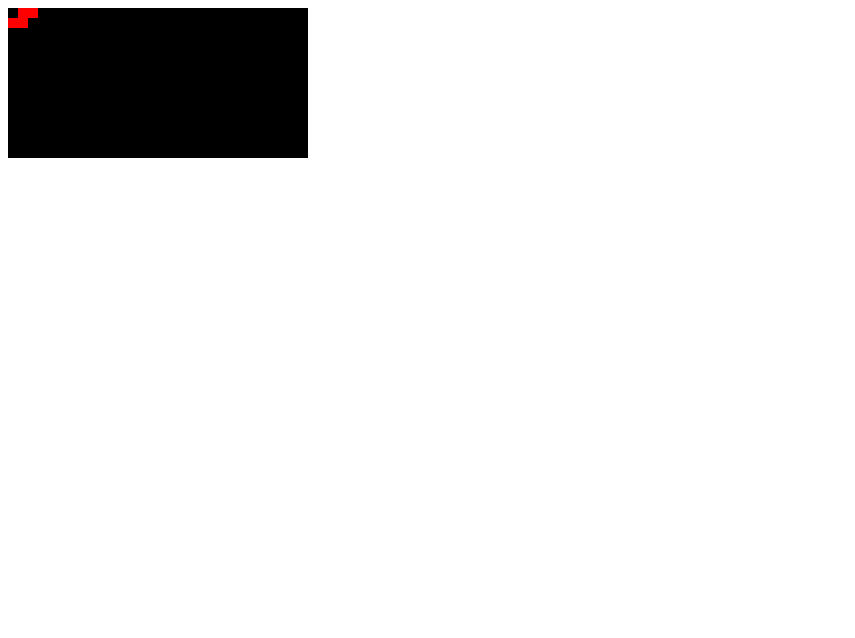
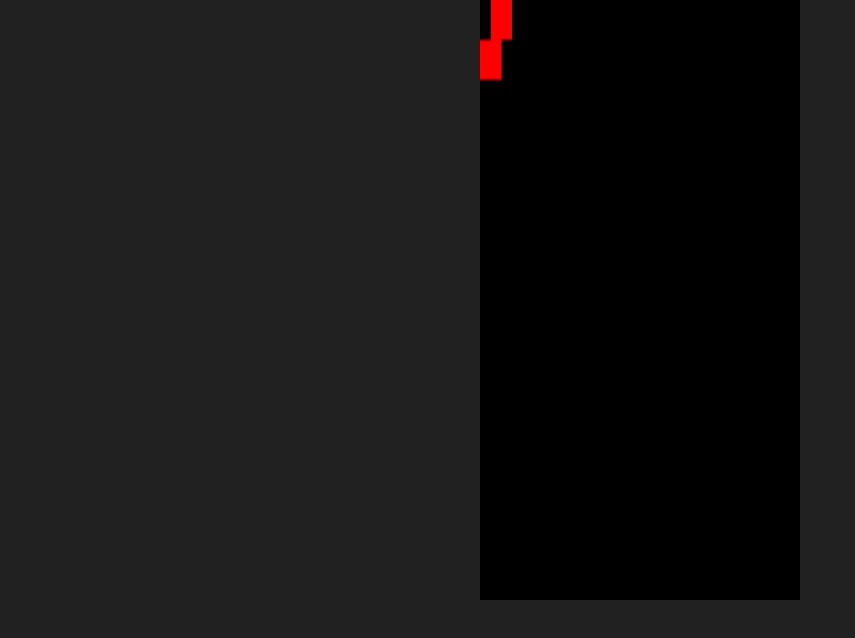
Before and after one commit to felixaschultz/tetris, a plain HTML site: page index.html in a window 1280 px wide. Shown: the whole page, without its empty margins (0-855 px from the left). Drawn offline with Linux system fonts and the light colour scheme.

Commit message:
Added styling

```diff
--- a/index.html
+++ b/index.html
@@ -3,7 +3,8 @@
 <head>
     <meta charset="UTF-8">
     <meta name="viewport" content="width=device-width, initial-scale=1.0">
-    <title>Document</title>
+    <title>Tetris</title>
+    <link rel="stylesheet" href="style/style.css">
 </head>
 <body>
     <canvas id="tetris"></canvas>
--- /dev/null
+++ b/style/style.css
@@ -0,0 +1,17 @@
+*{
+    box-sizing: border-box;
+}
+
+body{
+    margin: 0;
+    padding: 0;
+    background-color: rgb(33, 33, 33);
+}
+
+canvas{
+    display: block;
+    margin: 0 auto;
+    background-color: rgb(63, 63, 63);
+    width: 320px;
+    height: 600px;
+}
```
